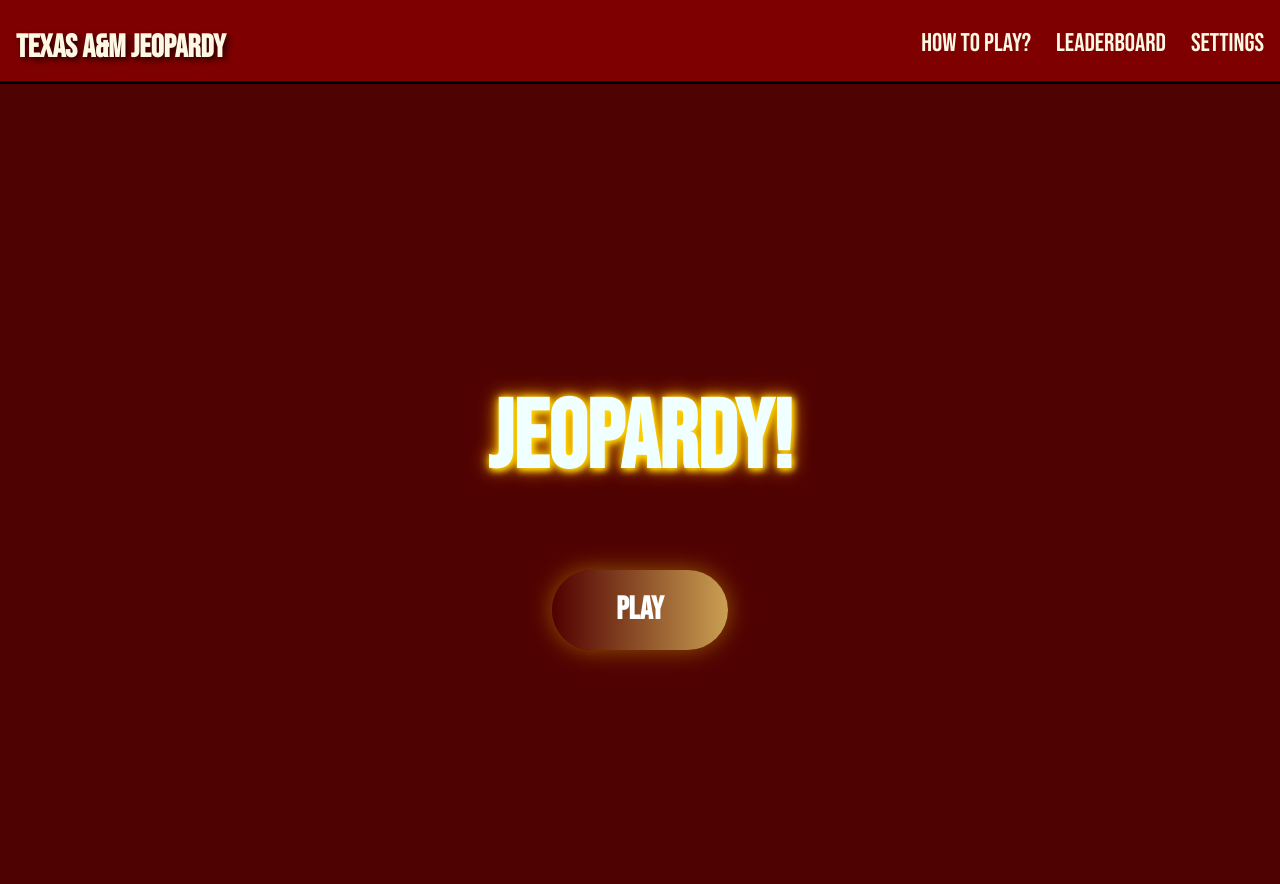
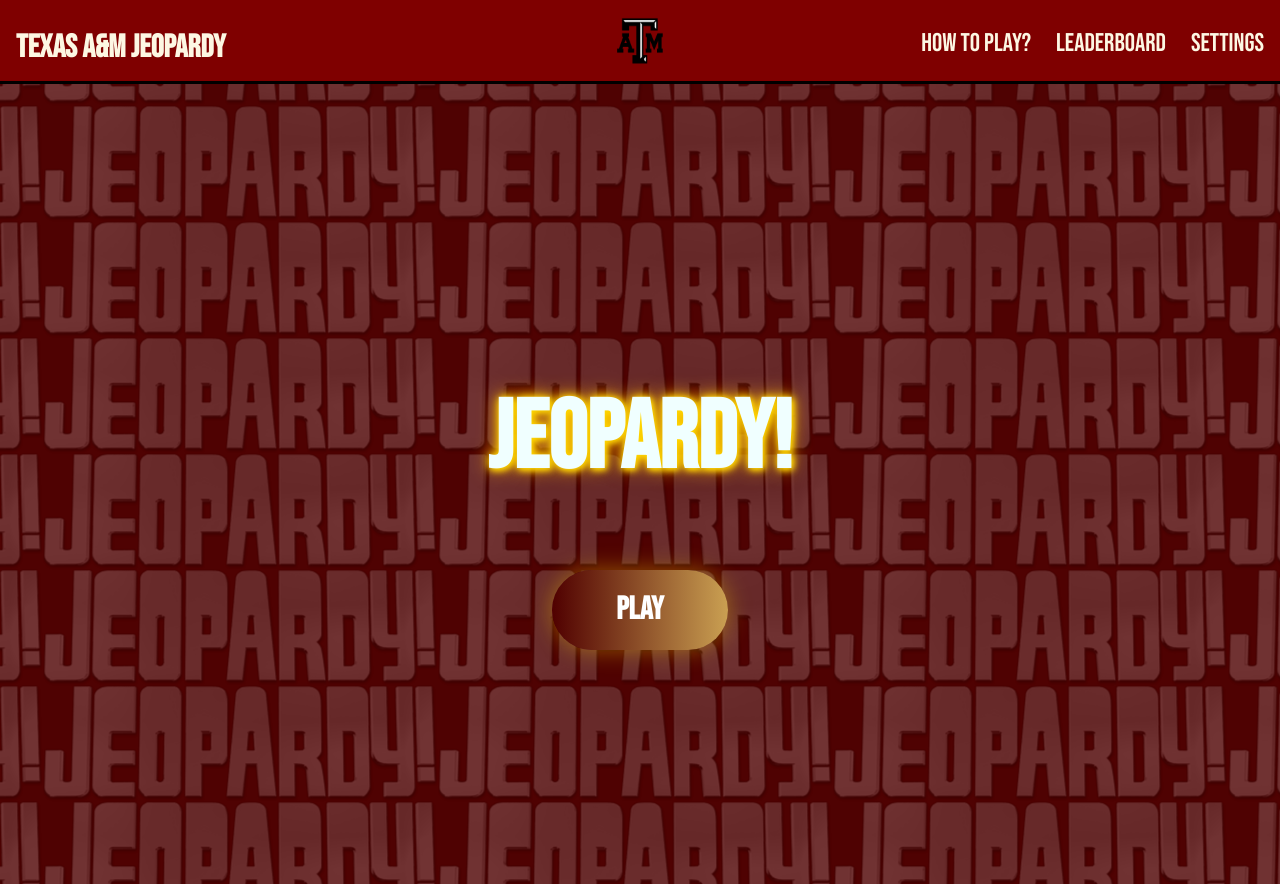
Before and after one commit to leosantosss/HowdyHack, a plain HTML site: page public/index.html in a window 1280 px wide. Drawn offline with Linux system fonts and the light colour scheme.

Commit message:
keyframes

```diff
--- a/public/index.html
+++ b/public/index.html
@@ -10,6 +10,7 @@
 <body>
     <header class = "topbar">
         <h2><span><a href = "index.html">Texas A&M Jeopardy</a></span></h2>
+        <img src ="a&m.png" width = 40 height = 40>
         <nav>
             <ul>
                 <li><a href="howtoplay.html">How to Play?</a></li>
@@ -18,6 +19,7 @@
             </ul>
         </nav>
     </header>
+    <div class = "woo"></div>
 
     <main class ="main">
         <h1>Jeopardy!</h1>
--- a/public/styles.css
+++ b/public/styles.css
@@ -15,49 +15,34 @@
     background-color: rgba(139, 0, 0, 0.8);
     font-size: 2.25rem;
     padding: 0.5rem 1rem;
+    position: relative;
+    /* allows absolute positioning inside */
 }
 
+/* Left title */
 .topbar h2 {
     margin: 0;
     padding: 0;
 }
 
-.topbar span {
-    text-shadow: 3px 3px 6px rgba(0, 0, 0, 0.7);
-    margin-top: 0;
-}
-
-.topbar span a {
-    color: white;
-    /* make text white */
-    text-decoration: none;
-    /* remove underline */
-    font-weight: bold;
-    /* optional, for emphasis */
-    font-size: 2.5rem;
-    margin: 0;
-
-}
-
-
-
-.topbar {
-    display: flex;
-    justify-content: space-between;
-    align-items: center;
-    color: rgb(255, 255, 255);
-    border-bottom: 3px solid black;
-    background-color: rgba(139, 0, 0, 0.8);
-    font-size: 2.25rem;
-    padding: 0.5rem 1rem;
-}
-
+/* Title link */
 .topbar h2 a {
     color: #fdf7e3;
     text-decoration: none;
     font-size: 2rem;
 }
 
+/* Center the logo */
+.topbar img {
+    position: absolute;
+    left: 50%;
+    transform: translateX(-50%);
+    width: 50px;
+    /* adjust size as needed */
+    height: 50px;
+}
+
+/* Right-side nav list */
 .topbar ul {
     list-style: none;
     display: flex;
@@ -66,6 +51,7 @@
     padding: 0;
 }
 
+/* Nav links */
 .topbar a {
     color: #fdf7e3;
     text-decoration: none;
@@ -145,7 +131,7 @@
     display: flex;
     justify-content: center;
     border-radius: 5px;
-    font-size:2rem;
+    font-size: 2rem;
     align-items: center;
 }
 
@@ -199,7 +185,8 @@
     transform: rotateY(180deg);
     font-size: 1.2rem;
     padding: 15px;
-    box-sizing: border-box; /* Makes padding fit inside the element */
+    box-sizing: border-box;
+    /* Makes padding fit inside the element */
 }
 
 .cell.flipped .cell-inner {
@@ -286,3 +273,22 @@
     box-shadow: 0 0 20px rgba(255, 215, 0, 0.6);
     background: linear-gradient(90deg, #b8860b, #760505);
 }
+
+.woo {
+    position: absolute;
+    width: 100%;
+    height: 100%;
+    background: transparent url('Jeopardy!_logo.png') repeat;
+    animation: moveJeop 60s linear infinite;
+    opacity: 0.2;
+    z-index: -2;
+}
+
+@keyframes moveJeop {
+    from {
+        background-position: 0 0;
+    }
+    to {
+        background-position: 10000px 10000px;
+    }
+}
```
Also changed, not shown: public/board.html (+2 -1 lines), public/Jeopardy!_logo.png (added).
